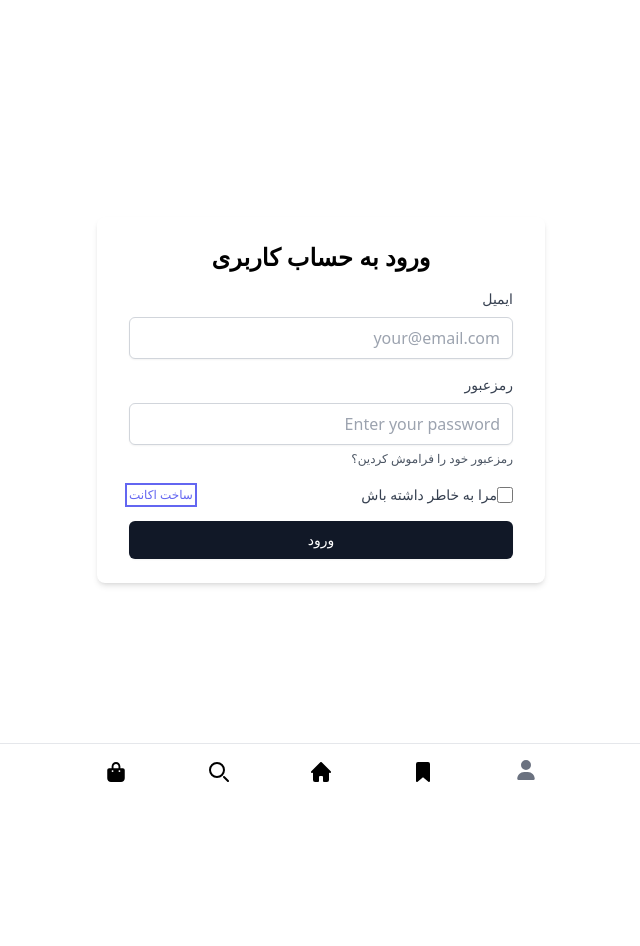
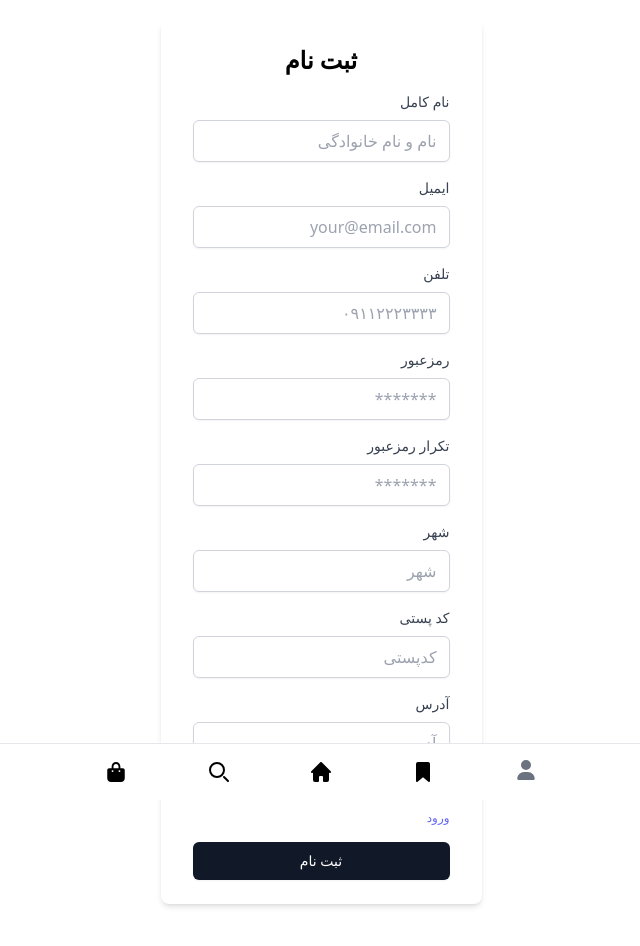
Before and after one commit to AhadFallah/online-shop-frontend, a React (Create React App) app: page /login in a window 1280 px wide. Both pictures are taken after a click on the link "ساخت اکانت". Shown: the top 946 px of the page, without its empty margins (319-959 px from the left). Built offline with nearby package versions, Linux system fonts and the light colour scheme.

Commit message:
add register user front

```diff
--- a/src/pages/login.jsx
+++ b/src/pages/login.jsx
@@ -6,11 +6,22 @@ import axiosClient from "../config/axiosClient";
 import { json } from "react-router-dom";
 function Login() {
   const [email, setEmail] = useState("");
+  const [name, setName] = useState("");
+  const [mobile, setMobile] = useState("");
+  const [address, setAddress] = useState("");
+  const [codePost, setCodePost] = useState("");
+  const [city, setCity] = useState("");
   const [password, setPassword] = useState("");
-  const {user,token, setUser, setToken } = useStateContext();
+  const { user, token, setUser, setToken } = useStateContext();
   const [loading, setLoading] = useState(false);
   const [emailErrors, setEmailErrors] = useState([]);
+  const [nameErrors, setNameErrors] = useState([]);
+  const [mobileErrors, setMobileErrors] = useState([]);
+  const [addressErrors, setAddressErrors] = useState([]);
+  const [codePostErrors, setCodePostErrors] = useState([]);
+  const [cityErrors, setCityErrors] = useState([]);
   const [passwordErrors, setPasswordErrors] = useState([]);
+  const [login, setLogin] = useState(true);
   const handleSubmit = (e) => {
     setLoading(true);
     e.preventDefault();
@@ -23,7 +34,7 @@ function Login() {
         data = data.data;
         setToken(data.token);
         setUser(data.user);
-        localStorage.setItem('USER',JSON.stringify(data.user));
+        localStorage.setItem("USER", JSON.stringify(data.user));
       })
       .catch((error) => {
         setEmailErrors(error.response.data.errors.email);
@@ -32,11 +43,12 @@ function Login() {
 
     setLoading(false);
   };
+  if (login) {
     return (
       <React.Fragment>
         <div>
           {token ? (
-          <Profile user={localStorage.getItem('USER')}/>
+            <Profile user={localStorage.getItem("USER")} />
           ) : (
             <div
               className="min-h-screen flex items-center justify-center w-full dark:bg-gray-950 mb-36"
@@ -100,21 +112,12 @@ function Login() {
                     </a>
                   </div>
                   <div className="flex items-center justify-between mb-4">
-                  <div className="flex items-center">
-                    <input
-                      type="checkbox"
-                      id="remember"
-                      className="h-4 w-4 rounded border-gray-300 text-indigo-600 focus:ring-indigo-500 focus:outline-none"
-                    />
-                    <label
-                      for="remember"
-                      className="ml-2 block text-sm text-gray-700 dark:text-gray-300"
-                    >
-                      مرا به خاطر داشته باش
-                    </label>
-                  </div>
                     <a
                       href="#"
+                      onClick={(e) => {
+                        e.preventDefault();
+                        setLogin(false);
+                      }}
                       className="text-xs text-indigo-500 hover:text-indigo-700 focus:outline-none focus:ring-2 focus:ring-offset-2 focus:ring-indigo-500"
                     >
                       ساخت اکانت
@@ -135,6 +138,228 @@ function Login() {
         </div>
       </React.Fragment>
     );
+  } else {
+    return (
+      <React.Fragment>
+        <div>
+          {token ? (
+            <Profile user={localStorage.getItem("USER")} />
+          ) : (
+            <div
+              className="min-h-screen flex items-center justify-center mt-5 w-full dark:bg-gray-950 mb-36"
+              dir="rtl"
+            >
+              <div className="bg-white dark:bg-gray-900 shadow-md rounded-lg px-8 py-6 max-w-md">
+                <h1 className="text-2xl font-bold text-center mb-4 dark:text-gray-200">
+                  ثبت نام
+                </h1>
+
+                <form action="#">
+                  <div className="mb-4">
+                    <label
+                      for="name"
+                      className="block text-sm font-medium text-gray-700 dark:text-gray-300 mb-2"
+                    >
+                      نام کامل{" "}
+                    </label>
+                    <input
+                      type="text"
+                      id="name"
+                      onChange={(e) => setName(e.target.value)}
+                      value={email}
+                      className="shadow-sm rounded-md w-full px-3 py-2 border border-gray-300 focus:outline-none focus:ring-indigo-500 focus:border-indigo-500"
+                      placeholder="نام و نام خانوادگی"
+                      required
+                    />
+                    {nameErrors.map((error) => (
+                      <React.Fragment>
+                        <label className="text-red-600">{error}</label>
+                        <br />
+                      </React.Fragment>
+                    ))}
+                  </div>
+                  <div className="mb-4">
+                    <label
+                      for="email"
+                      className="block text-sm font-medium text-gray-700 dark:text-gray-300 mb-2"
+                    >
+                      ایمیل
+                    </label>
+                    <input
+                      type="email"
+                      id="email"
+                      onChange={(e) => setEmail(e.target.value)}
+                      value={email}
+                      className="shadow-sm rounded-md w-full px-3 py-2 border border-gray-300 focus:outline-none focus:ring-indigo-500 focus:border-indigo-500"
+                      placeholder="your@email.com"
+                      required
+                    />
+                    {emailErrors.map((error) => (
+                      <React.Fragment>
+                        <label className="text-red-600">{error}</label>
+                        <br />
+                      </React.Fragment>
+                    ))}
+                  </div>
+                  <div className="mb-4">
+                    <label
+                      for="mobile"
+                      className="block text-sm font-medium text-gray-700 dark:text-gray-300 mb-2"
+                    >
+                      تلفن{" "}
+                    </label>
+                    <input
+                      type="text"
+                      id="mobile"
+                      onChange={(e) => setMobile(e.target.value)}
+                      value={email}
+                      className="shadow-sm rounded-md w-full px-3 py-2 border border-gray-300 focus:outline-none focus:ring-indigo-500 focus:border-indigo-500"
+                      placeholder="۰۹۱۱۲۲۲۳۳۳۳"
+                      required
+                    />
+                    {mobileErrors.map((error) => (
+                      <React.Fragment>
+                        <label className="text-red-600">{error}</label>
+                        <br />
+                      </React.Fragment>
+                    ))}
+                  </div>
+
+                  <div className="mb-4">
+                    <label
+                      for="password"
+                      className="block text-sm font-medium text-gray-700 dark:text-gray-300 mb-2"
+                    >
+                      رمزعبور
+                    </label>
+                    <input
+                      type="password"
+                      id="password"
+                      onChange={(e) => setPassword(e.target.value)}
+                      className="shadow-sm rounded-md w-full px-3 py-2 border border-gray-300 focus:outline-none focus:ring-indigo-500 focus:border-indigo-500"
+                      placeholder="*******"
+                      required
+                    />
+                    {passwordErrors.map((error) => (
+                      <React.Fragment>
+                        <label className="text-red-600">{error}</label>
+                        <br />
+                      </React.Fragment>
+                    ))}
+                  </div>
+                  <div className="mb-4">
+                    <label
+                      for="password_confirm"
+                      className="block text-sm font-medium text-gray-700 dark:text-gray-300 mb-2"
+                    >
+                      تکرار رمزعبور
+                    </label>
+                    <input
+                      type="password"
+                      id="confirm_password"
+                      onChange={(e) => setPassword(e.target.value)}
+                      className="shadow-sm rounded-md w-full px-3 py-2 border border-gray-300 focus:outline-none focus:ring-indigo-500 focus:border-indigo-500"
+                      placeholder="*******"
+                      required
+                    />
+                  </div>
+                  <div className="mb-4">
+                    <label
+                      for="city"
+                      className="block text-sm font-medium text-gray-700 dark:text-gray-300 mb-2"
+                    >
+                      شهر
+                    </label>
+                    <input
+                      type="text"
+                      id="city"
+                      onChange={(e) => setCity(e.target.value)}
+                      className="shadow-sm rounded-md w-full px-3 py-2 border border-gray-300 focus:outline-none focus:ring-indigo-500 focus:border-indigo-500"
+                      placeholder="شهر"
+                      required
+                    />
+                    {cityErrors.map((error) => (
+                      <React.Fragment>
+                        <label className="text-red-600">{error}</label>
+                        <br />
+                      </React.Fragment>
+                    ))}
+                  </div>
+                  <div className="mb-4">
+                    <label
+                      for="codePost"
+                      className="block text-sm font-medium text-gray-700 dark:text-gray-300 mb-2"
+                    >
+                     کد پستی
+                    </label>
+                    <input
+                      type="text"
+                      id="password"
+                      onChange={(e) => setCodePost(e.target.value)}
+                      className="shadow-sm rounded-md w-full px-3 py-2 border border-gray-300 focus:outline-none focus:ring-indigo-500 focus:border-indigo-500"
+                      placeholder="کدپستی"
+                      required
+                    />
+                    {codePostErrors.map((error) => (
+                      <React.Fragment>
+                        <label className="text-red-600">{error}</label>
+                        <br />
+                      </React.Fragment>
+                    ))}
+                  </div>
+
+                  <div className="mb-4">
+                    <label
+                      for="address"
+                      className="block text-sm font-medium text-gray-700 dark:text-gray-300 mb-2"
+                    >
+                      آدرس{" "}
+                    </label>
+                    <textarea
+                      type="text"
+                      id="address"
+                      onChange={(e) => setAddress(e.target.value)}
+                      value={email}
+                      className="shadow-sm rounded-md w-full px-3 py-2 border border-gray-300 focus:outline-none focus:ring-indigo-500 focus:border-indigo-500"
+                      placeholder="آدرس"
+                      required
+                    />
+                    {addressErrors.map((error) => (
+                      <React.Fragment>
+                        <label className="text-red-600">{error}</label>
+                        <br />
+                      </React.Fragment>
+                    ))}
+                  </div>
+
+                  <div className="flex items-center justify-between mb-4">
+                    <a
+                      href="#"
+                      onClick={(e) => {
+                        e.preventDefault();
+                        setLogin(true);
+                      }}
+                      className="text-xs text-indigo-500 hover:text-indigo-700 focus:outline-none focus:ring-2 focus:ring-offset-2 focus:ring-indigo-500"
+                    >
+                      ورود{" "}
+                    </a>
+                  </div>
+                  <button
+                    type="submit"
+                    onClick={(e) => handleSubmit(e)}
+                    className="w-full flex justify-center py-2 px-4 border border-transparent rounded-md shadow-sm text-sm font-medium text-white bg-gray-900 text-white hover:bg-indigo-700 focus:outline-none focus:ring-2 focus:ring-offset-2 focus:ring-indigo-500"
+                  >
+                    ثبت نام
+                  </button>
+                </form>
+              </div>
+            </div>
+          )}{" "}
+          <NavBar login="true" />
+        </div>
+      </React.Fragment>
+    );
+  }
 }
 
 export default Login;
```
Lines whose indentation alone changed are shown as unchanged.
